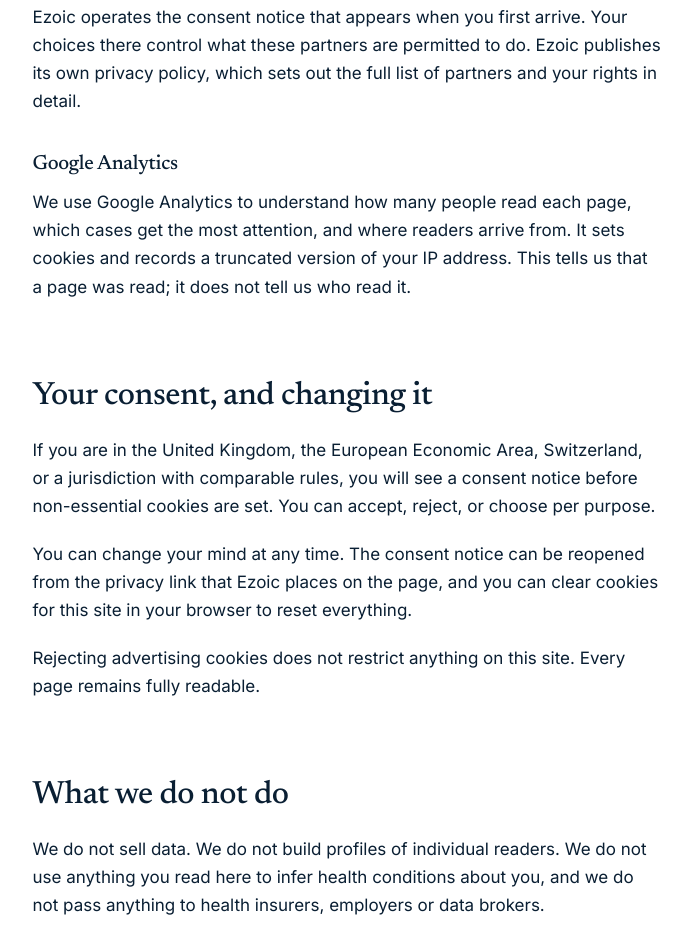
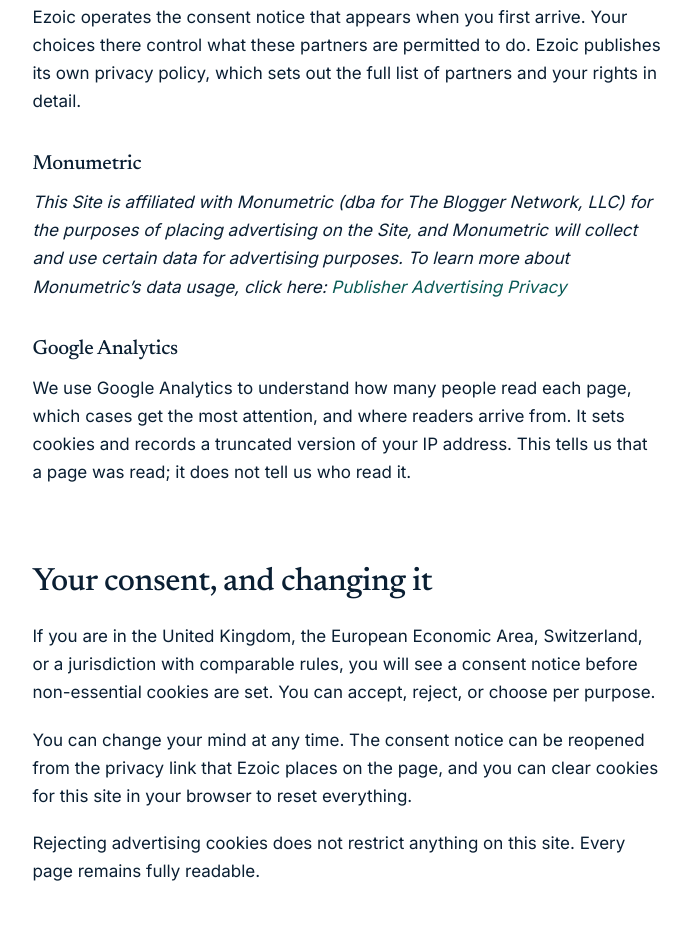
Before and after one commit to eronshehu-cmd/medicasehub, a plain HTML site: page privacy.html in a window 1280 px wide. Shown: the part 1023-1959 px from the top of the page, without its empty margins (293-984 px from the left). Drawn offline with Linux system fonts and the light colour scheme.

Commit message:
Add files via upload

```diff
--- a/privacy.html
+++ b/privacy.html
@@ -92,6 +92,10 @@ gtag('config', 'G-2DM4ETMZBB');
 
     <p>Ezoic operates the consent notice that appears when you first arrive. Your choices there control what these partners are permitted to do. Ezoic publishes its own privacy policy, which sets out the full list of partners and your rights in detail.</p>
 
+    <h3>Monumetric</h3>
+
+    <p><em>This Site is affiliated with Monumetric (dba for The Blogger Network, LLC) for the purposes of placing advertising on the Site, and Monumetric will collect and use certain data for advertising purposes. To learn more about Monumetric&rsquo;s data usage, click here: <a href="https://www.monumetric.com/publisher-advertising-privacy" rel="noopener" target="_blank">Publisher Advertising Privacy</a></em></p>
+
     <h3>Google Analytics</h3>
 
     <p>We use Google Analytics to understand how many people read each page, which cases get the most attention, and where readers arrive from. It sets cookies and records a truncated version of your IP address. This tells us that a page was read; it does not tell us who read it.</p>
```
